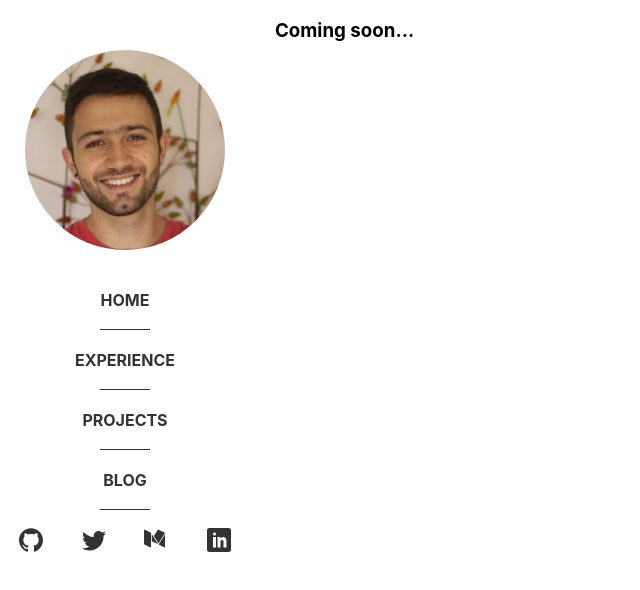
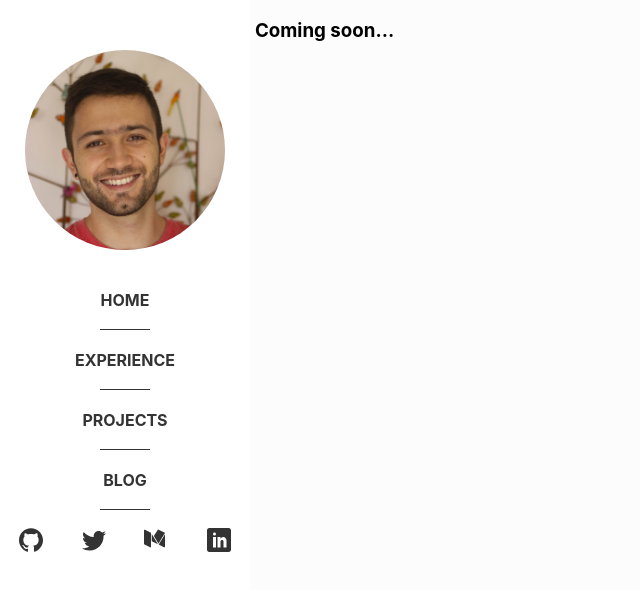
Before and after one commit to simonhoyos/simonhoyos.github.io, a React (Create React App) app: page /blog in a window 1280 px wide. Shown: the top 590 px of the page, without its empty margins (0-640 px from the left). Built offline with nearby package versions, Linux system fonts and the light colour scheme.

Commit message:
Change Section styles

```diff
--- a/src/components/Section.js
+++ b/src/components/Section.js
@@ -2,11 +2,14 @@ import styled from 'styled-components';
 
 export const Section = styled.section`
   width: 100%;
+  background: #fcfcfc;
+  padding: 0 5px 25px;
+  max-width: 100vw;
 
   @media screen and (min-width: 960px) {
     grid-column-start: 2;
     min-height: 100vh;
-    padding: 0 25px 25px;
+    max-width: calc(100vw - 250px);
   }
 
   h2 {
```
